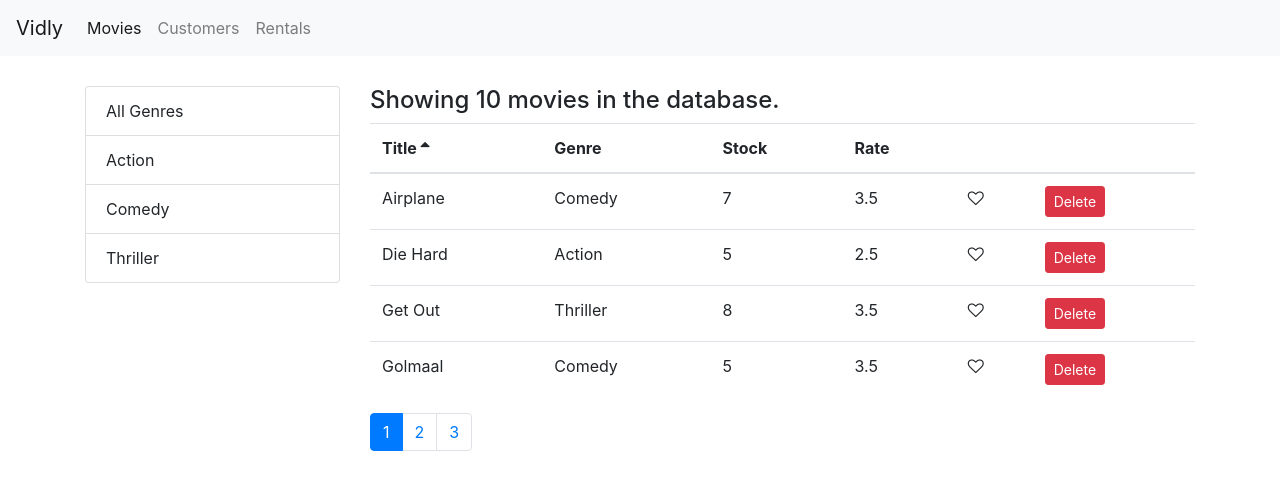
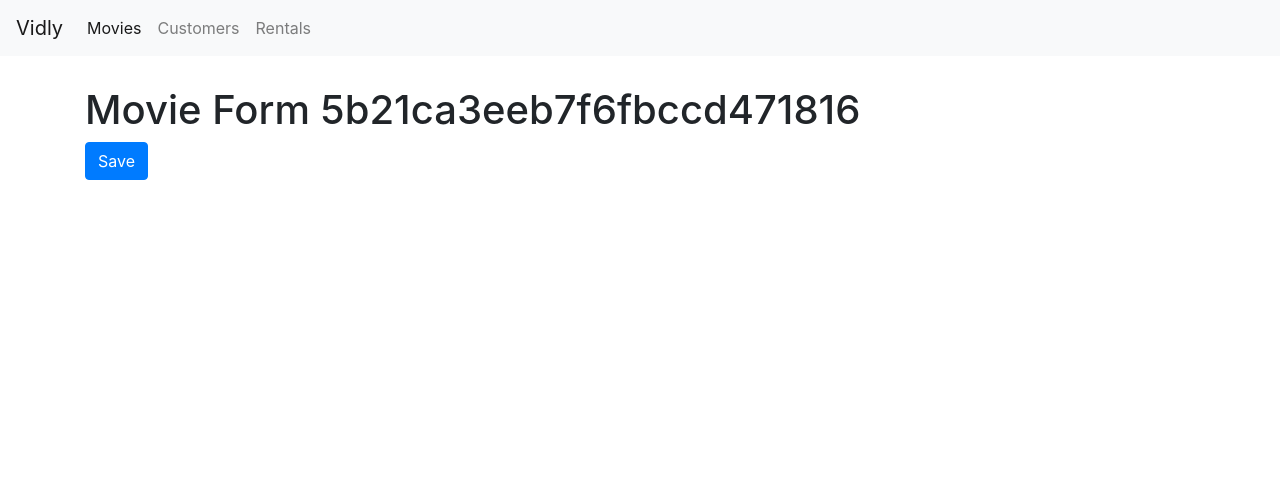
Before and after one commit to Shailendra9k/vidly-project, a React (Create React App) app: page /movies/5b21ca3eeb7f6fbccd471816 in a window 1280 px wide. Shown: the top 490 px of the page. Built offline with nearby package versions, Linux system fonts and the light colour scheme.

Commit message:
linking the table

```diff
--- a/src/App.js
+++ b/src/App.js
@@ -1,6 +1,7 @@
 import React from "react";
 import { Route, Redirect, Switch } from "react-router-dom";
 import Movies from "./components/movies";
+import MovieForm from "./components/movieForm";
 import Customers from "./components/customer";
 import NotFound from "./components/notFound";
 import Rentals from "./components/rentals";
@@ -13,10 +14,11 @@
       <NavBar />
       <main className="container">
         <Switch>
-          <Route path="/movies" component={Movies}></Route>
-          <Route path="/customers" component={Customers}></Route>
-          <Route path="/rentals" component={Rentals}></Route>
-          <Route path="/not-found" component={NotFound}></Route>
+          <Route path="/movies/:id" component={MovieForm} />
+          <Route path="/movies" component={Movies} />
+          <Route path="/customers" component={Customers} />
+          <Route path="/rentals" component={Rentals} />
+          <Route path="/not-found" component={NotFound} />
           <Redirect from="/" exact to="/movies" />
           <Redirect to="/not-found" />
         </Switch>
--- a/src/components/movieForm.jsx
+++ b/src/components/movieForm.jsx
@@ -1,8 +1,14 @@
 import React from "react";
-const MovieForm = () => {
+const MovieForm = ({ match, history }) => {
   return (
     <div>
-      <h1>Customers</h1>
+      <h1>Movie Form {match.params.id}</h1>
+      <button
+        className="btn btn-primary"
+        onClick={() => history.push("/movies")}
+      >
+        Save
+      </button>
     </div>
   );
 };
--- a/src/components/moviesTable.jsx
+++ b/src/components/moviesTable.jsx
@@ -1,11 +1,15 @@
 import React, { Component } from "react";
 import Table from "./common/table";
-
+import { Link } from "react-router-dom";
 import Like from "./common/like";
 
 class MoviesTable extends Component {
   columns = [
-    { path: "title", label: "Title" },
+    {
+      path: "title",
+      label: "Title",
+      content: movie => <Link to={`/movies/${movie._id}`}>{movie.title}</Link>
+    },
     { path: "genre.name", label: "Genre" },
     { path: "numberInStock", label: "Stock" },
     { path: "dailyRentalRate", label: "Rate" },
```
